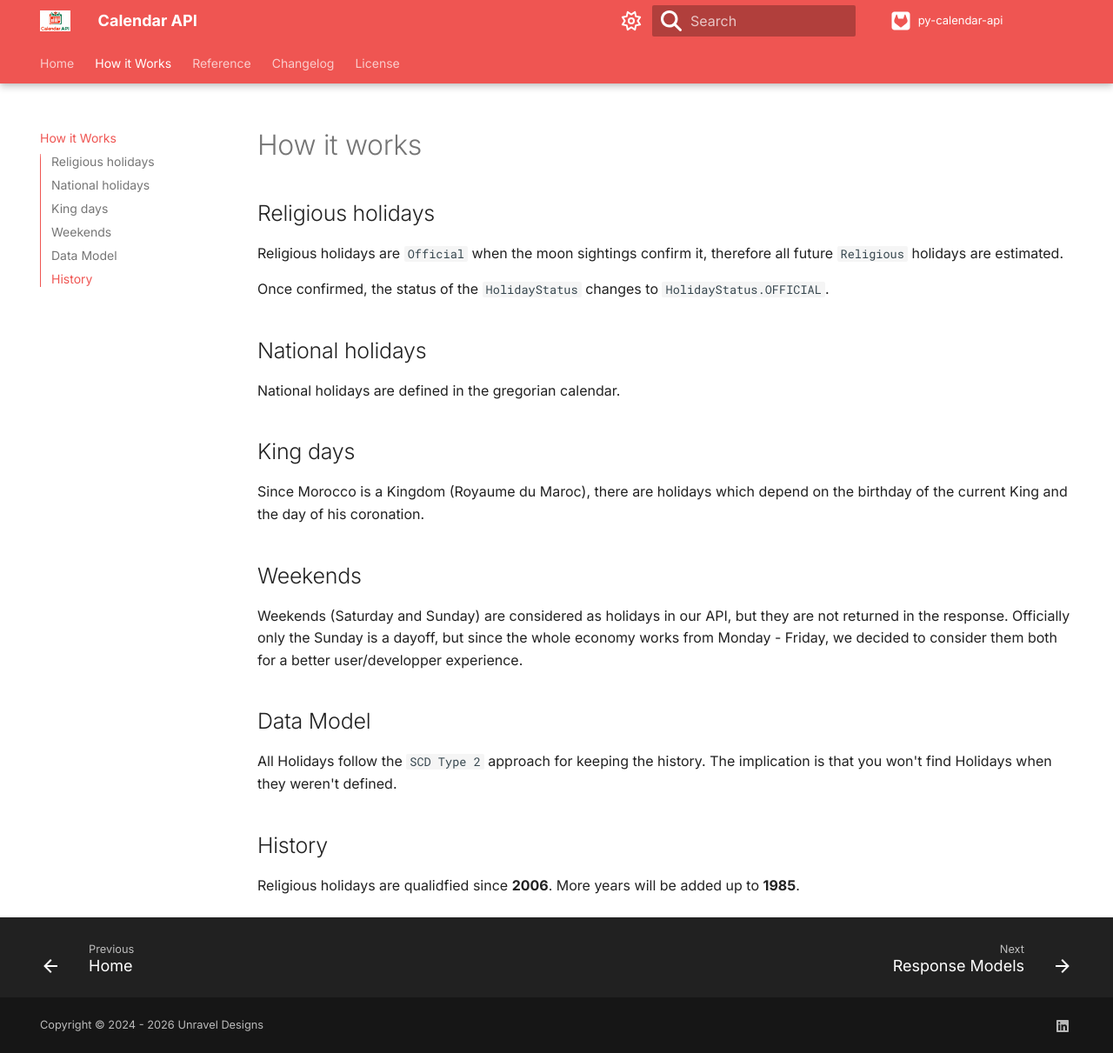
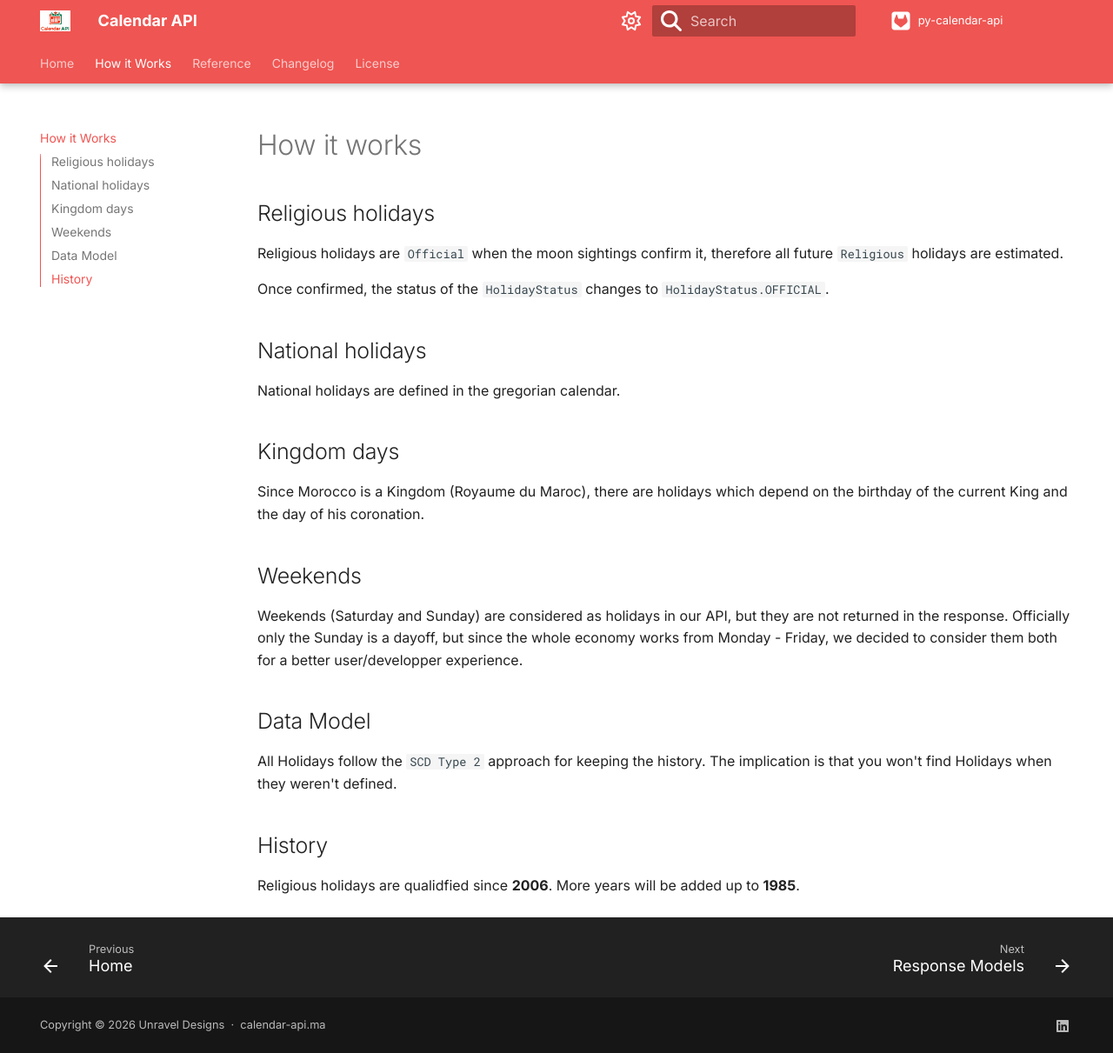
Before and after one commit to unraveldesigns/pycalendar-api, an MkDocs documentation site: the page built from docs/how-it-works.md, in a window 1280 px wide and 1211 px high. Shown: the whole window at 87% size. Built offline with MkDocs 1.6.1 and Material for MkDocs 9.7.7, drawn with Linux system fonts in a browser that asks for light colours; comment, search, counter and statistics services are not loaded.

```diff
--- a/docs/how-it-works.md
+++ b/docs/how-it-works.md
@@ -10,7 +10,7 @@ Once confirmed, the status of the `HolidayStatus` changes to `HolidayStatus.OFFI
 
 National holidays are defined in the gregorian calendar.
 
-## King days
+## Kingdom days
 
 Since Morocco is a Kingdom (Royaume du Maroc), there are holidays which depend on the birthday of the current King and the day of his coronation.
 
--- a/mkdocs.yml
+++ b/mkdocs.yml
@@ -4,7 +4,9 @@ site_url: https://docs.calendar-api.ma
 site_author: Marouane FAKIR
 repo_name: py-calendar-api
 repo_url: https://gitlab.com/ud-labs/py-calendar-api
-copyright: Copyright &copy; 2024 - 2026 Unravel Designs
+copyright: >
+  Copyright &copy; 2026 Unravel Designs &nbsp;·&nbsp;
+  <a href="https://calendar-api.ma" rel="noopener">calendar-api.ma</a>
 site_description: >-
   Documentation du service Calendar API. Jours fériés et ouvrables du Maroc, prend en considération les fêtes
   religieuses et exceptionnelles. Intégrez le dans vos calendriers, appilcations ou data pipelines pour les data engineers.
```
Also changed, not shown: CHANGELOG.md (+18 -1 lines), README.md (+3 -3 lines), docs/index.md (+2 -2 lines), pyproject.toml (+3 -5 lines), pyrightconfig.json (added, +16 -0 lines), 1 other file.
